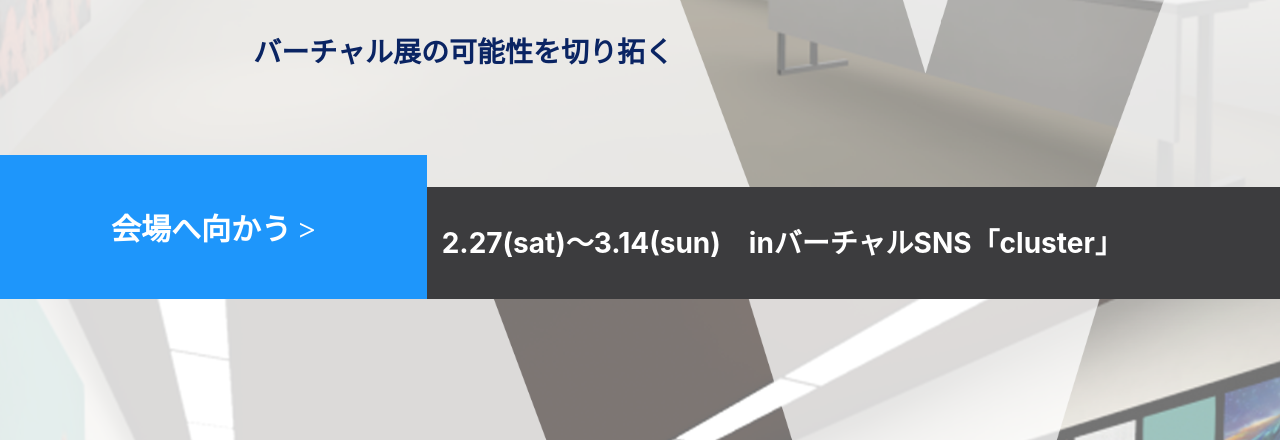
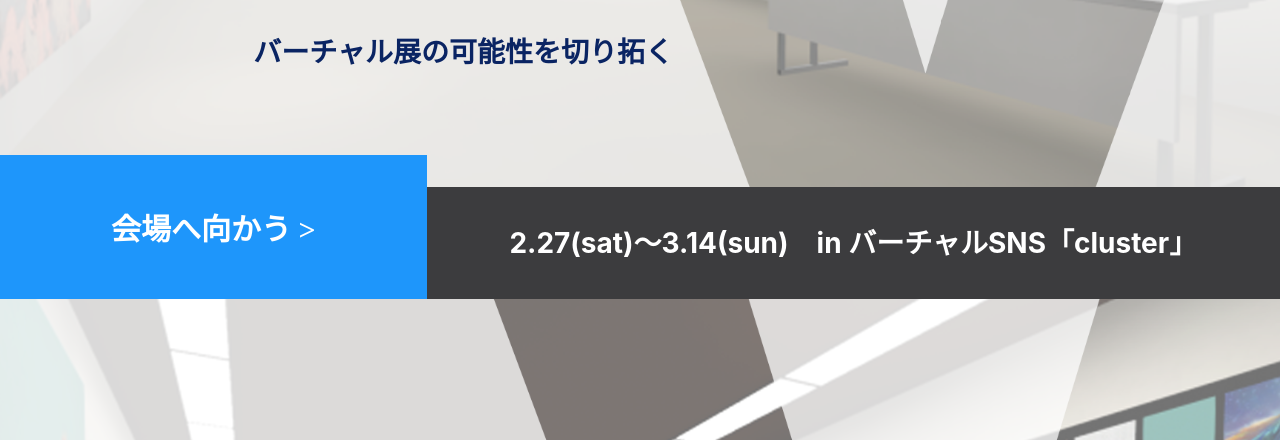
Before and after one commit to ysd-ktn/kcua-virtual, a Flask app: page / in a window 1280 px wide. Shown: the part 501-941 px from the top of the page. Run offline with Flask 2, Linux system fonts and the light colour scheme; some libraries are stand-ins or nearby versions; grey boxes are pictures that could not be loaded.

Commit message:
entryのアナウンスを変更

```diff
--- a/static/css/main.css
+++ b/static/css/main.css
@@ -290,14 +290,13 @@
         width: 100%;
         position: absolute;
         bottom: 0px;
-        text-align: left;
         font: bold Hiragino Sans;
         font-weight: bold;
         letter-spacing: 0px;
         padding: 15px;
         display: flex;
         -webkit-align-items: center;
-        align-items: center; }
+        justify-content: center; }
         @media screen and (min-width: 0px) and (max-width: 576px) {
           .entry-section .bottom-row .announcement-box .announcement {
             height: 100%; } }
--- a/static/scss/main.scss
+++ b/static/scss/main.scss
@@ -366,7 +366,6 @@
                 position: absolute;
                 bottom:0px;
                 // text font
-                text-align: left;
                 font: bold Hiragino Sans;
                 font-weight: bold;
                 letter-spacing: 0px;
@@ -374,7 +373,7 @@
                 padding: 15px;
                 display: flex;
                 -webkit-align-items: center;
-                align-items: center;
+                justify-content: center;
             }
         }
     }
--- a/templates/sections/entry-section.html
+++ b/templates/sections/entry-section.html
@@ -15,7 +15,7 @@
         </div>
         <div class="announcement-box col-sm-8">
             <div class="announcement">
-                2.27(sat)〜3.14(sun)　inバーチャルSNS「cluster」
+                2.27(sat)〜3.14(sun)　in バーチャルSNS「cluster」
             </div>
         </div>
     </div>
```
Also changed, not shown: 1 other file.
